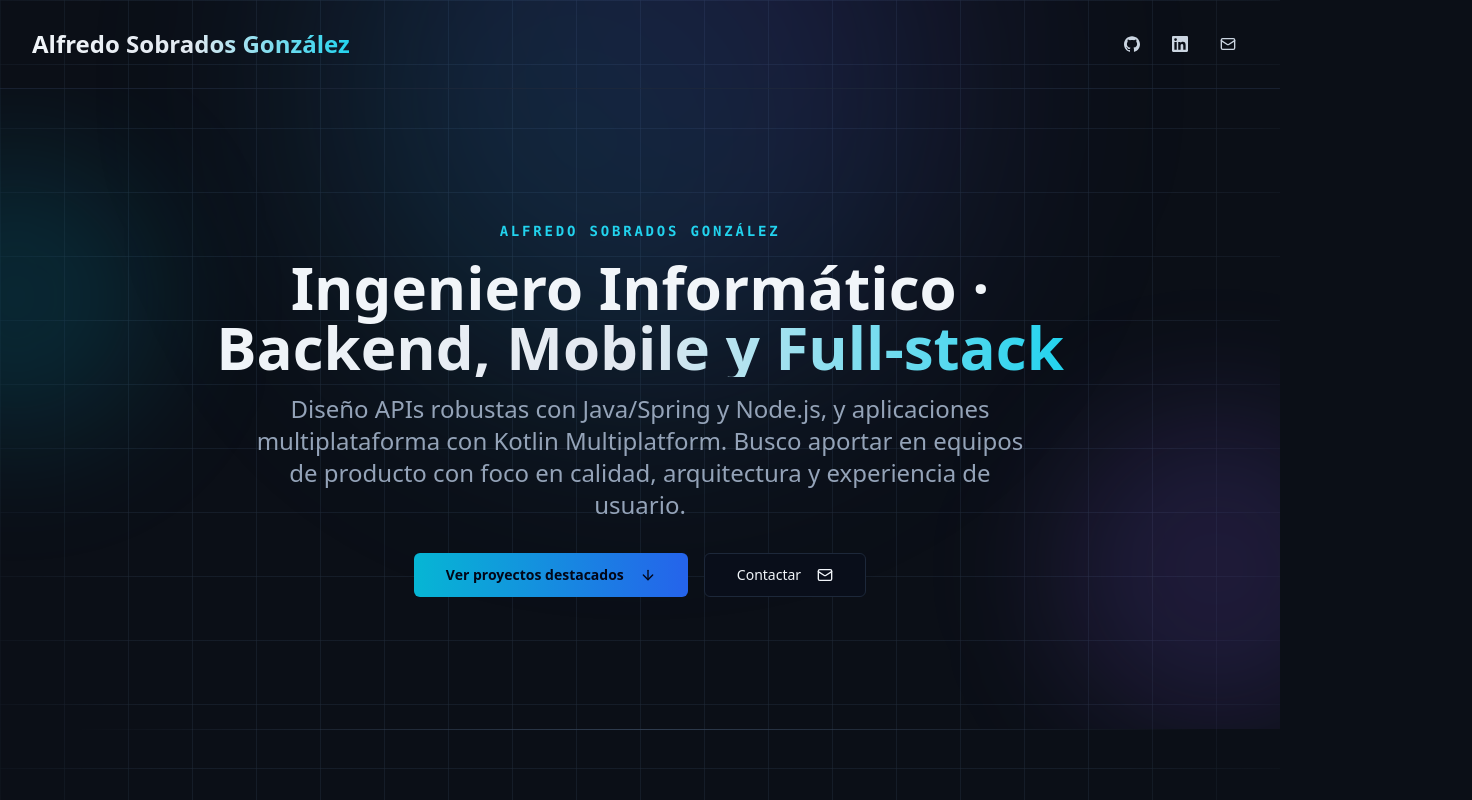
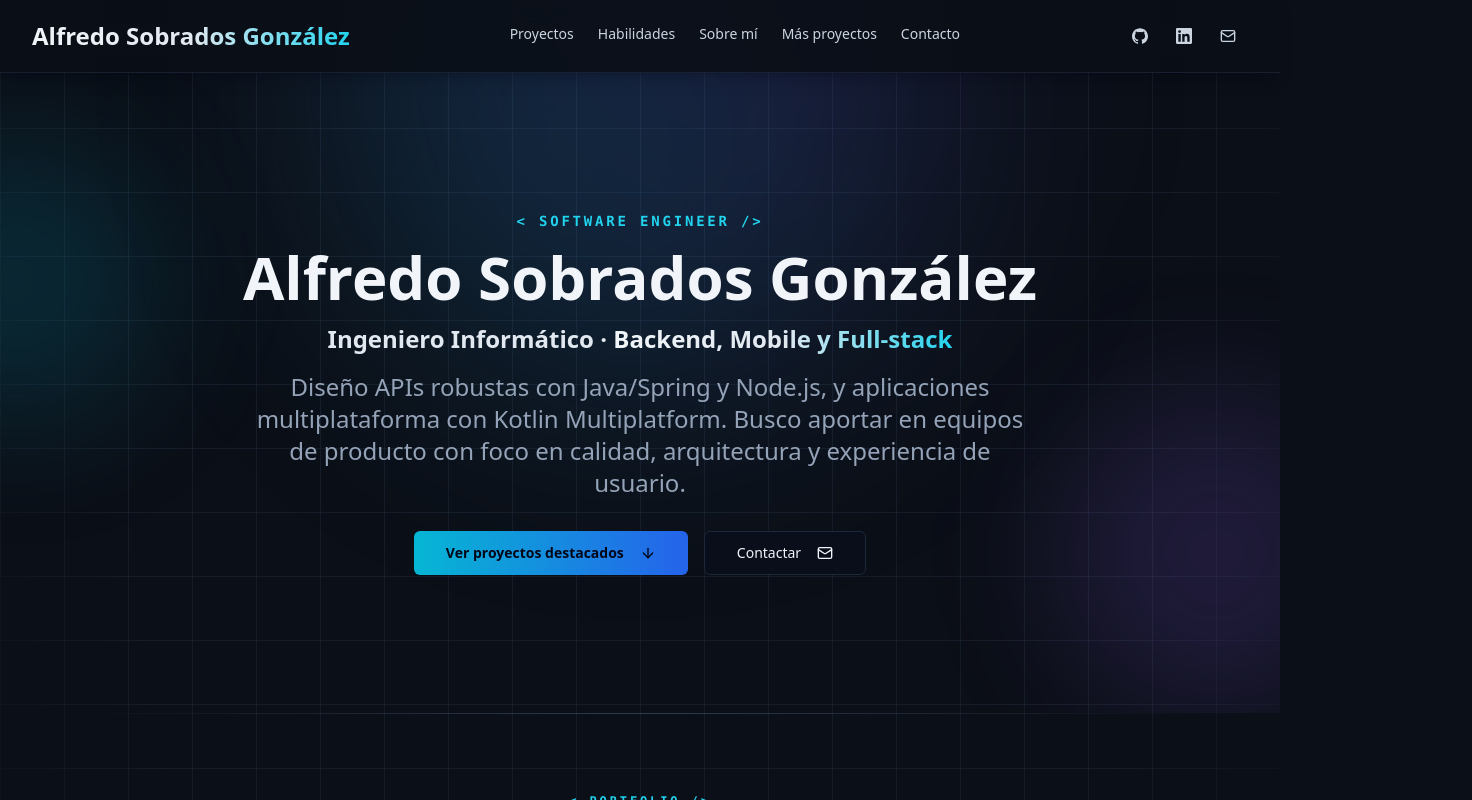
Before and after one commit to asobrados03/alfredo-sobrados-portfolio, a React (Vite) app: page / in a window 1280 px wide. Shown: the top 800 px of the page, 1472 px wide, since content can reach past the window. Built offline with nearby package versions, Linux system fonts and the light colour scheme.

Commit message:
feat: mejorar navegación persistente y rediseñar el footer del portfolio

```diff
--- a/src/components/Capabilities.tsx
+++ b/src/components/Capabilities.tsx
@@ -4,19 +4,19 @@ const capabilities = [
   {
     title: "Backend",
     description: "APIs REST seguras, modelado de datos y lógica de negocio mantenible.",
-    technologies: "Java · Spring Boot · Node.js",
+    technologies: "Java · Spring Boot · Node.js · Express.js",
     icon: Blocks,
   },
   {
     title: "Mobile",
     description: "Experiencias multiplataforma con lógica compartida y UI nativa.",
-    technologies: "Kotlin Multiplatform · Jetpack Compose",
+    technologies: "KMM · Jetpack Compose · SwiftUI",
     icon: Smartphone,
   },
   {
     title: "Calidad",
     description: "Software preparado para evolucionar, probar y desplegar con confianza.",
-    technologies: "Arquitectura Hexagonal · Tests",
+    technologies: "Arquitectura Software · Tests · CI/CD · DevOps ",
     icon: ShieldCheck,
   },
 ];
--- a/src/components/Footer.tsx
+++ b/src/components/Footer.tsx
@@ -1,81 +1,99 @@
-import { Mail } from "lucide-react";
+import { Download, Mail } from "lucide-react";
 import { GitHubIcon } from "@/components/icons/GitHubIcon";
 import { LinkedInIcon } from "@/components/icons/LinkedInIcon";
+
+const navigationItems = [
+  { href: "#projects", label: "Proyectos" },
+  { href: "#capabilities", label: "Habilidades" },
+  { href: "#about", label: "Sobre mí" },
+  { href: "#more-projects", label: "Más proyectos" },
+  { href: "#contact", label: "Contacto" },
+];
+
+const socialLinks = [
+  { href: "https://github.com/asobrados03", label: "GitHub", icon: GitHubIcon },
+  {
+    href: "https://www.linkedin.com/in/alfredo-sobrados-gonzalez/",
+    label: "LinkedIn",
+    icon: LinkedInIcon,
+  },
+];
 
 const Footer = () => {
   const year = new Date().getFullYear();
 
   return (
-    <footer className="border-t border-slate-800/80 bg-slate-950/60 px-4 py-12 text-white backdrop-blur-md md:px-8">
-      <div className="max-w-7xl mx-auto">
-        <div className="flex flex-col md:flex-row justify-between items-center">
-          <div className="mb-6 md:mb-0">
-            <h2 className="text-xl font-bold">Alfredo Sobrados</h2>
-            <p className="mt-2 text-slate-300">Desarrollador de Software</p>
+    <footer className="border-t border-slate-800/80 bg-slate-950/80 px-4 py-12 backdrop-blur-md md:px-8">
+      <div className="mx-auto max-w-6xl">
+        <div className="grid grid-cols-1 gap-8 pb-10 md:grid-cols-3">
+          <div>
+            <a
+              href="#main-content"
+              className="text-xl font-bold text-slate-100 transition-colors hover:text-cyan-400 focus-visible:outline-none focus-visible:ring-2 focus-visible:ring-cyan-400"
+            >
+              Alfredo Sobrados González
+            </a>
+            <p className="mt-3 max-w-sm leading-relaxed text-slate-400">
+              Ingeniero Informático especializado en backend, desarrollo móvil y producto full-stack.
+            </p>
+            <a
+              href="/cv-alfredo-sobrados-gonzalez.pdf"
+              download="CV-Alfredo-Sobrados-Gonzalez.pdf"
+              className="mt-5 inline-flex items-center gap-2 rounded-md border border-slate-700 px-3 py-2 text-sm font-medium text-slate-200 transition-colors hover:border-cyan-400/60 hover:bg-cyan-400/10 hover:text-cyan-300 focus-visible:outline-none focus-visible:ring-2 focus-visible:ring-cyan-400"
+            >
+              Descargar CV <Download className="h-4 w-4" aria-hidden="true" />
+            </a>
           </div>
-          <div className="flex flex-col md:flex-row gap-6 md:gap-12">
-            <div>
-              <h3 className="text-lg font-semibold mb-2">Enlaces</h3>
-              <ul className="space-y-1">
-                <li>
-                  <a href="#projects" className="text-slate-300 transition-colors hover:text-white">
-                    Proyectos
+
+          <nav aria-label="Navegación del pie de página">
+            <h2 className="font-mono text-xs font-semibold uppercase tracking-wider text-cyan-400">
+              Explorar
+            </h2>
+            <ul className="mt-4 space-y-3 text-sm">
+              {navigationItems.map(({ href, label }) => (
+                <li key={href}>
+                  <a
+                    href={href}
+                    className="text-slate-400 transition-colors hover:text-cyan-400 focus-visible:outline-none focus-visible:ring-2 focus-visible:ring-cyan-400"
+                  >
+                    {label}
                   </a>
                 </li>
-                <li>
-                  <a href="#about" className="text-slate-300 transition-colors hover:text-white">
-                    Sobre mí
-                  </a>
-                </li>
-                <li>
-                  <a href="#contact" className="text-slate-300 transition-colors hover:text-white">
+              ))}
+            </ul>
+          </nav>
+
+          <div>
+            <h2 className="font-mono text-xs font-semibold uppercase tracking-wider text-cyan-400">
               Contacto
-                  </a>
-                </li>
-              </ul>
-            </div>
-            <div>
-              <h3 className="text-lg font-semibold mb-2">Contacto</h3>
-              <ul className="space-y-1">
-                <li className="flex items-center gap-2">
-                  <Mail className="h-4 w-4 text-slate-300" aria-hidden="true" />
+            </h2>
             <a
               href="mailto:alfredo.sobrados.gonzalez@gmail.com"
-                    className="text-slate-300 transition-colors hover:text-white"
+              className="mt-4 flex w-fit items-center gap-2 text-sm text-slate-400 transition-colors hover:text-slate-100 focus-visible:outline-none focus-visible:ring-2 focus-visible:ring-cyan-400"
             >
+              <Mail className="h-4 w-4 text-cyan-400" aria-hidden="true" />
               Email
             </a>
-                </li>
-                <li className="flex items-center gap-2">
-                  <GitHubIcon className="h-4 w-4 text-slate-300" aria-hidden="true" />
+            <div className="mt-4 flex gap-2">
+              {socialLinks.map(({ href, label, icon: Icon }) => (
                 <a
-                    href="https://github.com/asobrados03"
+                  key={label}
+                  href={href}
                   target="_blank"
                   rel="noopener noreferrer"
-                    className="text-slate-300 transition-colors hover:text-white"
+                  aria-label={label}
+                  className="flex h-10 w-10 items-center justify-center rounded-lg border border-slate-700 bg-slate-800/60 text-slate-300 transition-colors hover:border-cyan-400/60 hover:bg-cyan-400/10 hover:text-cyan-300 focus-visible:outline-none focus-visible:ring-2 focus-visible:ring-cyan-400"
                 >
-                    GitHub
+                  <Icon className="h-5 w-5" aria-hidden="true" />
                 </a>
-                </li>
-                <li className="flex items-center gap-2">
-                  <LinkedInIcon className="h-4 w-4 text-slate-300" aria-hidden="true" />
-                  <a
-                    href="https://www.linkedin.com/in/alfredo-sobrados-gonzalez/"
-                    target="_blank"
-                    rel="noopener noreferrer"
-                    className="text-slate-300 transition-colors hover:text-white"
-                  >
-                    LinkedIn
-                  </a>
-                </li>
-              </ul>
+              ))}
             </div>
           </div>
         </div>
-        <div className="mt-8 border-t border-slate-700 pt-8 text-center md:text-left">
-          <p className="text-slate-300">
-            &copy; {year} Alfredo Sobrados. Todos los derechos reservados.
-          </p>
+
+        <div className="flex flex-col items-center justify-between gap-2 border-t border-slate-800/40 py-6 text-xs text-slate-500 md:flex-row">
+          <p>© {year} Alfredo Sobrados González. Todos los derechos reservados.</p>
+          <p>Diseñado y desarrollado con React, TypeScript y Tailwind CSS.</p>
         </div>
       </div>
     </footer>
--- a/src/components/Header.tsx
+++ b/src/components/Header.tsx
@@ -3,15 +3,38 @@ import { Button } from "@/components/ui/button";
 import { GitHubIcon } from "@/components/icons/GitHubIcon";
 import { LinkedInIcon } from "@/components/icons/LinkedInIcon";
 
+const navigationItems = [
+  { href: "#projects", label: "Proyectos" },
+  { href: "#capabilities", label: "Habilidades" },
+  { href: "#about", label: "Sobre mí" },
+  { href: "#more-projects", label: "Más proyectos" },
+  { href: "#contact", label: "Contacto" },
+];
+
 const Header = () => {
   return (
-    <header className="flex items-center justify-between border-b border-slate-800/70 px-4 py-6 md:px-8">
-      <div>
-        <p className="text-2xl font-bold">
+    <header className="sticky top-0 z-40 border-b border-slate-800/70 bg-[#0B0F17]/90 px-4 py-4 shadow-lg shadow-slate-950/20 backdrop-blur-md md:px-8">
+      <div className="mx-auto flex max-w-7xl flex-wrap items-center justify-center gap-x-6 gap-y-3 lg:flex-nowrap lg:justify-between">
+        <a href="#main-content" className="shrink-0 text-xl font-bold focus-visible:outline-none focus-visible:ring-2 focus-visible:ring-cyan-400 focus-visible:ring-offset-2 focus-visible:ring-offset-[#0B0F17] md:text-2xl">
           <span className="text-gradient">Alfredo Sobrados González</span>
-        </p>
-      </div>
-      <div className="flex items-center gap-2 text-slate-300">
+        </a>
+
+        <nav aria-label="Secciones principales" className="order-3 w-full lg:order-none lg:w-auto">
+          <ul className="flex justify-center gap-x-4 gap-y-2 overflow-x-auto whitespace-nowrap pb-1 text-sm font-medium text-slate-300 md:gap-x-6">
+            {navigationItems.map(({ href, label }) => (
+              <li key={href}>
+                <a
+                  href={href}
+                  className="rounded-sm transition-colors hover:text-cyan-400 focus-visible:outline-none focus-visible:ring-2 focus-visible:ring-cyan-400"
+                >
+                  {label}
+                </a>
+              </li>
+            ))}
+          </ul>
+        </nav>
+
+        <div className="flex shrink-0 items-center gap-1 text-slate-300">
           <Button asChild variant="ghost" size="icon">
             <a href="https://github.com/asobrados03" target="_blank" rel="noopener noreferrer" aria-label="GitHub">
               <GitHubIcon className="h-5 w-5" aria-hidden="true" />
@@ -28,6 +51,7 @@ const Header = () => {
             </a>
           </Button>
         </div>
+      </div>
     </header>
   );
 };
--- a/src/components/Hero.tsx
+++ b/src/components/Hero.tsx
@@ -22,11 +22,14 @@ const Hero = () => {
       <div aria-hidden="true" className="pointer-events-none absolute -right-24 bottom-0 h-80 w-80 rounded-full bg-violet-500/15 blur-3xl" />
       <div className="relative z-10 animate-fade-in opacity-0 motion-reduce:animate-none motion-reduce:opacity-100" style={{ animationDelay: "0.2s" }}>
         <p className="mb-4 font-mono text-sm font-semibold uppercase tracking-[0.2em] text-cyan-400">
-          Alfredo Sobrados González
+          &lt; software engineer /&gt;
         </p>
         <h1 id="hero-title" className="mb-4 text-4xl font-bold text-slate-100 md:text-6xl">
+          Alfredo Sobrados González
+        </h1>
+        <p className="mb-4 text-xl font-semibold text-slate-200 md:text-2xl">
           Ingeniero Informático · <span className="text-gradient">Backend, Mobile y Full-stack</span>
-        </h1>
+        </p>
         <p className="mx-auto mb-8 max-w-3xl text-xl text-slate-400 md:text-2xl">
           Diseño APIs robustas con Java/Spring y Node.js, y aplicaciones multiplataforma con Kotlin
           Multiplatform. Busco aportar en equipos de producto con foco en calidad, arquitectura y
--- a/src/pages/Index.tsx
+++ b/src/pages/Index.tsx
@@ -9,7 +9,7 @@ import Footer from "@/components/Footer";
 
 const Index = () => {
   return (
-    <div className="relative min-h-screen overflow-hidden bg-[#0B0F17] text-slate-100 selection:bg-cyan-400 selection:text-slate-950">
+    <div className="relative min-h-screen bg-[#0B0F17] text-slate-100 selection:bg-cyan-400 selection:text-slate-950">
       <div aria-hidden="true" className="cyber-grid pointer-events-none absolute inset-0" />
       <div aria-hidden="true" className="pointer-events-none absolute -top-56 left-1/2 h-[38rem] w-[38rem] -translate-x-1/2 rounded-full bg-gradient-to-tr from-cyan-500/20 to-violet-600/20 blur-[120px]" />
       <div aria-hidden="true" className="pointer-events-none absolute top-[38%] -right-48 h-[30rem] w-[30rem] rounded-full bg-violet-600/10 blur-[100px]" />
```
Lines whose indentation alone changed are shown as unchanged.
